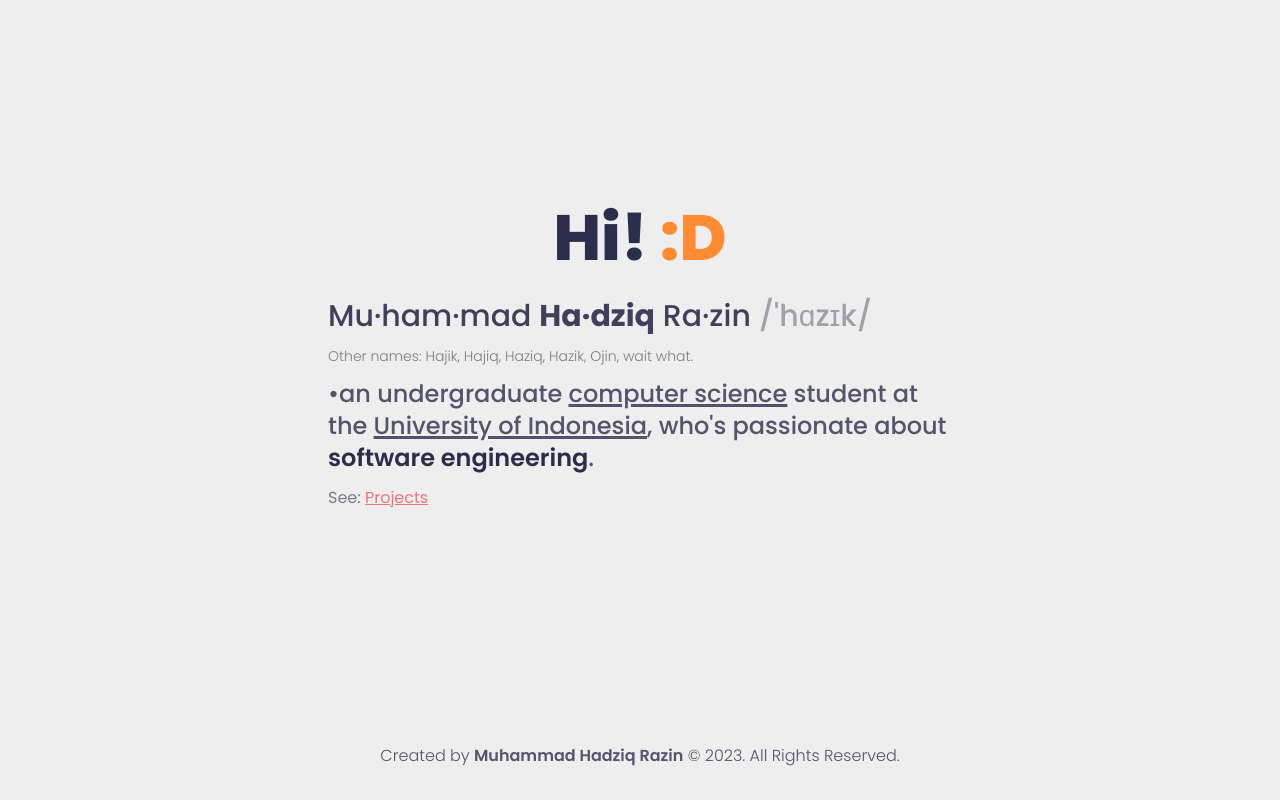
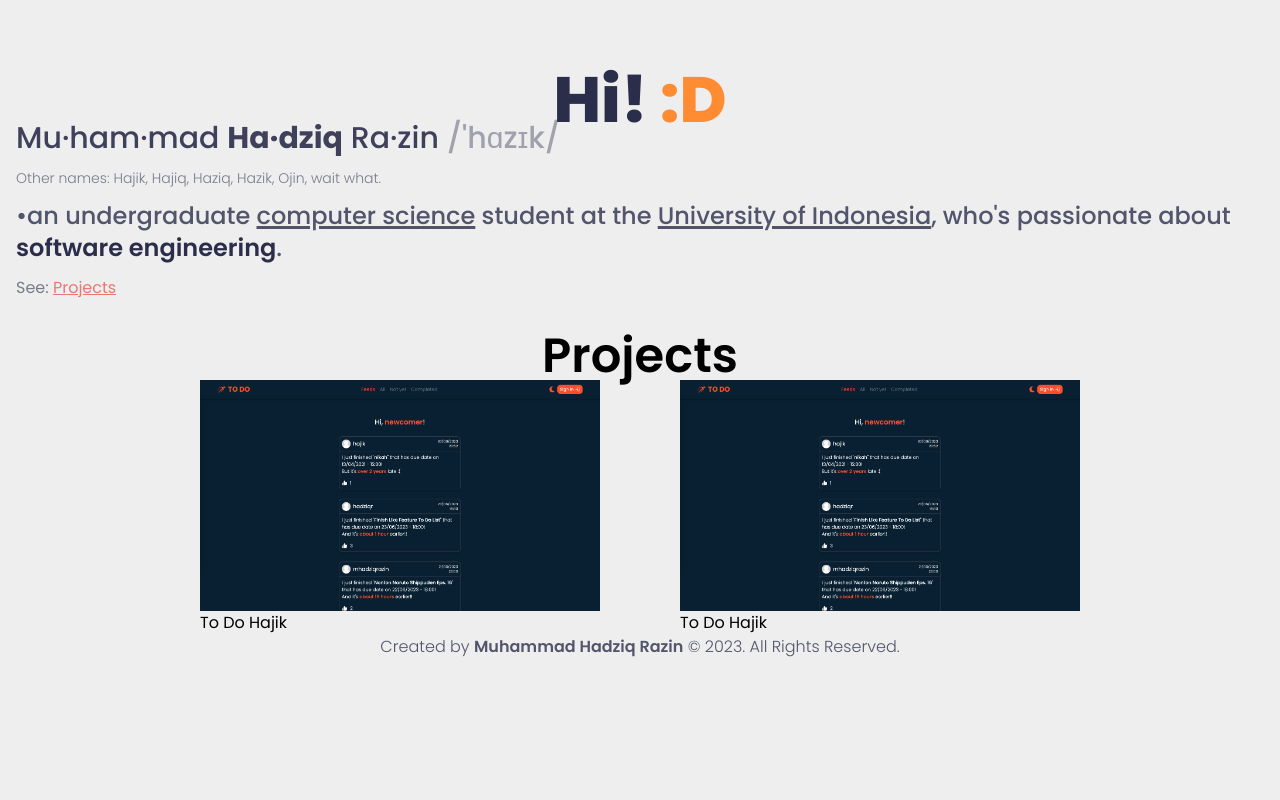
Before and after one commit to mhadziqrazin/hadziqrazin, a SvelteKit app: page / in a window 1280 px wide. Built offline with nearby package versions, Linux system fonts and the light colour scheme; some icons are missing.

Commit message:
refactor: project section

```diff
--- a/src/lib/components/sections/About.svelte
+++ b/src/lib/components/sections/About.svelte
@@ -3,6 +3,8 @@
   import Socials from "../Socials.svelte";
 </script>
 
+
+<div class="flex flex-col items-center ">
   <h1 in:fly={{y:20, duration: 1000}} class="text-4xl lg:text-[4rem] text-dark font-extrabold">
     Hi! <span class="text-primary">:D</span>
   </h1>
@@ -44,3 +46,4 @@
 
   <!-- SOCIAL LINKS -->
   <Socials />
+</div>
--- /dev/null
+++ b/src/lib/components/sections/Projects.svelte
@@ -0,0 +1,12 @@
+<script lang="ts">
+  import Project from "../Project.svelte";
+  import toDo from "$lib/constants/projects/toDo";
+</script>
+
+<h1 class="title text-5xl font-semibold">
+  Projects
+</h1>
+<div class="flex flex-wrap gap-x-20 justify-center">
+  <Project project={toDo}/>
+  <Project project={toDo}/>
+</div>
--- a/src/routes/+layout.svelte
+++ b/src/routes/+layout.svelte
@@ -2,11 +2,6 @@
   import '../app.css'
 </script>
 
-<div class="container mx-auto px-4 flex flex-col justify-center items-center">
+<div class="container mx-auto screen-height px-4 py-20">
   <slot />
-  <div class="absolute bottom-0 pb-8">
-    <p class="text-[0.5rem] lg:text-base font-light text-dark/80">
-      Created by <span class="font-semibold">Muhammad Hadziq Razin</span> &copy; 2023. All Rights Reserved.
-    </p>
-  </div>
 </div>
--- a/src/routes/+page.svelte
+++ b/src/routes/+page.svelte
@@ -1,6 +1,7 @@
 <script lang="ts">
   import { onMount } from "svelte"
   import About from "$lib/components/sections/About.svelte"
+  import Projects from "$lib/components/sections/Projects.svelte"
 
   let animate = false
   onMount(() => {
@@ -17,7 +18,13 @@
 </svelte:head>
 
 {#key animate}
-  <section class={`${animate ? 'opacity-100' : 'opacity-0'} screen-height flex flex-col md:w-1/2 gap-4 lg:gap-10 items-center justify-center`}>
+  <section class={`${animate ? 'opacity-100' : 'opacity-0'} flex flex-col items-center`}>
     <About />
+    <Projects />
+    <div class="pb-8">
+      <p class="text-[0.5rem] lg:text-base font-light text-dark/80">
+        Created by <span class="font-semibold">Muhammad Hadziq Razin</span> &copy; 2023. All Rights Reserved.
+      </p>
+    </div>
   </section>
 {/key}
--- a/src/routes/projects/+page.svelte
+++ /dev/null
@@ -1,23 +0,0 @@
-<script lang="ts">
-  import { fade } from "svelte/transition"
-  import toDo from "$lib/constants/projects/toDo";
-  import Project from "$lib/components/Project.svelte"
-</script>
-
-<svelte:head>
-  <title>Projects | Hadziq Razin</title>
-  <meta property="og:title" content="Muhammad Hadziq Razin's Portfolio | Projects Page">
-  <meta property="og:description" content="Muhammad Hadziq Razin's Portfolio | Projects Page">
-  <meta name="description" content="Muhammad Hadziq Razin's Portfolio | Projects Page">
-  <meta name="keywords" content="muhammad hadziq razin, muhammad, hadziq, razin, hajik, ojin">
-</svelte:head>
-
-<section in:fade={{duration: 300}} class="screen-height flex flex-col gap-10 justify-center items-center">
-  <h1 class="title text-5xl font-semibold">
-    Projects
-  </h1>
-  <div class="flex flex-wrap gap-x-20 justify-center">
-    <Project project={toDo}/>
-    <Project project={toDo}/>
-  </div>
-</section>
```
Lines whose indentation alone changed are shown as unchanged.
